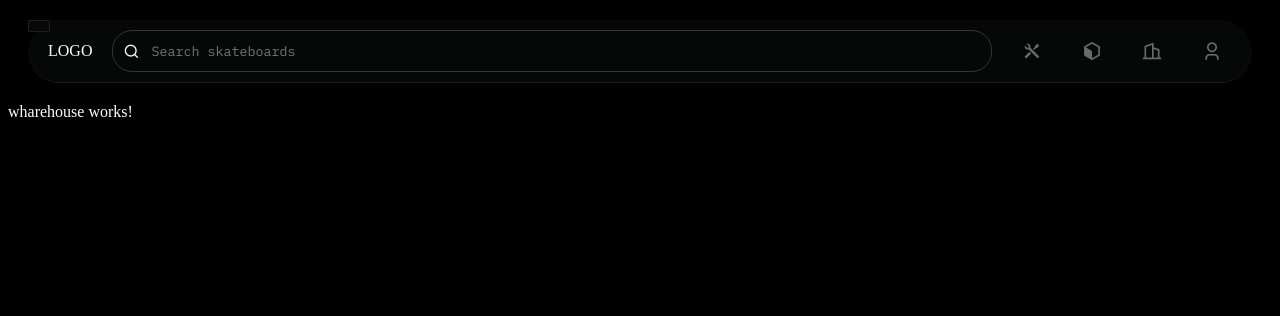
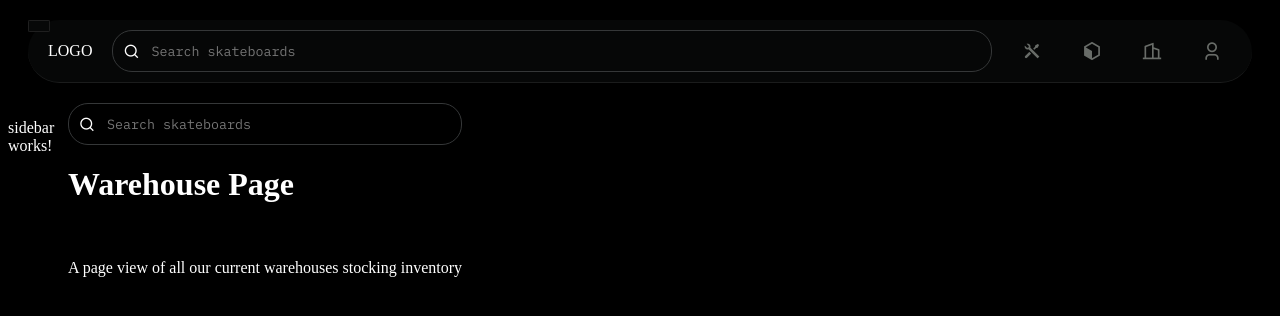
Before and after one commit to eddiesosera/skate-360, an Angular app in the folder client/: page /onboarding in a window 1280 px wide. Shown: the top 316 px of the page. Built offline with nearby package versions, Linux system fonts and the light colour scheme; a web font is replaced by a local one.

Commit message:
warehouse page

```diff
--- a/client/src/app/pages/wharehouse/wharehouse.component.css
+++ b/client/src/app/pages/wharehouse/wharehouse.component.css
@@ -0,0 +1,21 @@
+/* main warehouse page container */
+.warehouse-main-container{
+    display: flex;
+    flex-direction: row;
+}
+
+/* side navbar */
+.warehouse-sidebar-container{
+    width: 60px;
+    height: 1067px;
+}
+
+/* heading text container */
+.warehouse-text-heading-container{
+    width: 100%;
+}
+
+/* card conatainer */
+.warehouse-card-container{
+width: 100%;
+}
--- a/client/src/app/pages/wharehouse/wharehouse.component.html
+++ b/client/src/app/pages/wharehouse/wharehouse.component.html
@@ -1 +1,30 @@
-<p>wharehouse works!</p>
+<!-- <p>wharehouse works!</p> -->
+
+<div class="warehouse-main-container">
+    <!-- side navbar left side -->
+    <div class="warehouse-sidebar-container">
+        <app-sidebar></app-sidebar>
+    </div>
+
+    <!-- right side -->
+    <div>
+        <!-- search bar container  -->
+        <div>
+            <app-search-bar></app-search-bar>
+        </div>
+
+        <!-- warehouse text container-->
+        <div class="warehouse-text-heading-container">
+            <div>
+                <h1>Warehouse Page</h1>
+                <img src="" alt="">
+            </div>
+            <p>A page view of all our current warehouses stocking inventory</p>
+        </div>
+
+        <!-- warehouse card container -->
+        <div class="warehouse-card-container">
+
+        </div>
+    </div>
+</div>
--- a/client/src/app/pages/wharehouse/wharehouse.component.ts
+++ b/client/src/app/pages/wharehouse/wharehouse.component.ts
@@ -1,10 +1,12 @@
 import { Component } from '@angular/core';
 import { RouterLink } from '@angular/router';
+import { SearchBarComponent } from '../../components/inputs/search-bar/search-bar.component';
+import { SidebarComponent } from '../../components/navigation/sidebar/sidebar.component';
 
 @Component({
   selector: 'app-wharehouse',
   standalone: true,
-  imports: [RouterLink],
+  imports: [RouterLink, SearchBarComponent, SidebarComponent],
   templateUrl: './wharehouse.component.html',
   styleUrl: './wharehouse.component.css'
 })
```
